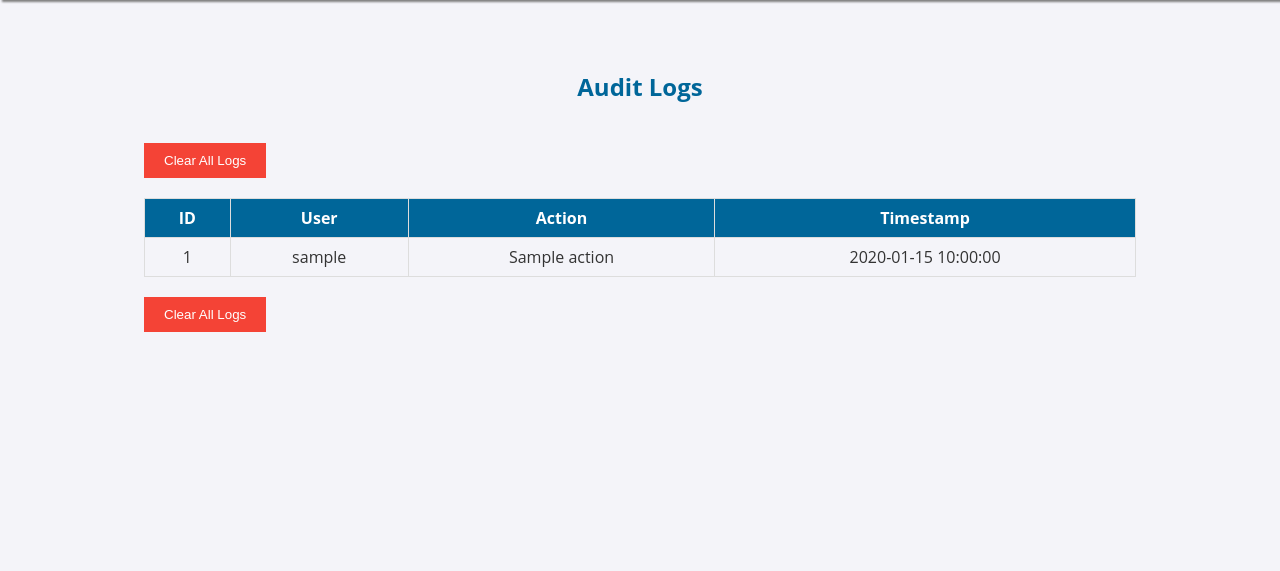
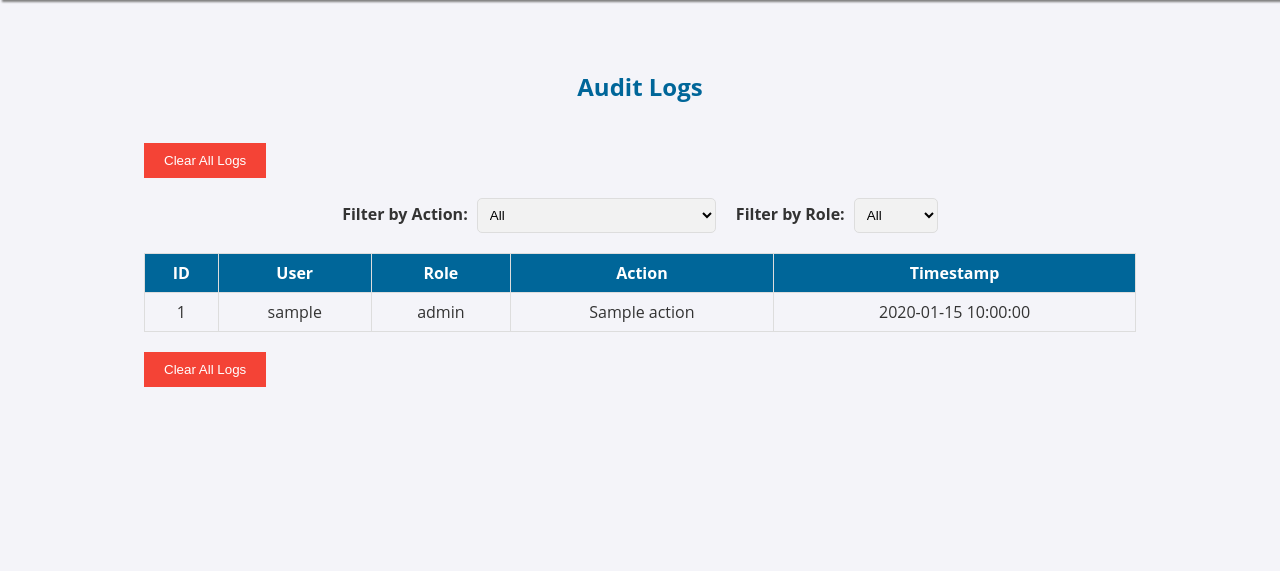
Before and after one commit to Jeremy-lwh/learnsafe-app, a Flask app: template templates/audit_logs.html in a window 1280 px wide. Shown: the part 110-681 px from the top of the page. Run offline with Flask 3, Linux system fonts and the light colour scheme; the visitor is signed in with stand-in values (Sample User, id 1); tables that the repository leaves empty or names only in its code hold one stand-in row (values such as "Sample post"); the template is opened without the code that fills it: most values are stand-ins (such as "Sample title", 1, 10 or a date in 2020); some libraries are stand-ins or nearby versions.

Commit message:
updates to app.py, audit_logs.html & files.html
added filter function for audit_logs and made some changes to how the logs show up on the page. added drm for pdf viewing (confidential)

```diff
--- a/app.py
+++ b/app.py
@@ -1,5 +1,5 @@
 import os
-from flask import Flask, render_template, request, redirect, url_for, session, flash, send_file
+from flask import Flask, render_template, request, redirect, url_for, session, flash, send_file, send_from_directory, Response
 from werkzeug.utils import secure_filename
 from werkzeug.exceptions import RequestEntityTooLarge
 from werkzeug.security import check_password_hash,generate_password_hash
@@ -18,7 +18,7 @@ app = Flask(__name__)
 app.config['SECRET_KEY'] = 'yoursecretkey'
 app.config['MYSQL_HOST'] = 'localhost'
 app.config['MYSQL_USER'] = 'root'
-app.config['MYSQL_PASSWORD'] = 'password'
+app.config['MYSQL_PASSWORD'] = 'Password1'
 app.config['MYSQL_DB'] = 'learnsafe'
 app.config['MYSQL_PORT'] = 3306
 
@@ -87,8 +87,7 @@ def ensure_directory_exists(directory):
     if not os.path.exists(directory):
         os.makedirs(directory)
 
-# Route: File upload
-# Route: File upload
+
 # Route: File upload
 @app.route('/upload', methods=['GET', 'POST'])
 def upload_file():
@@ -131,6 +130,14 @@ def upload_file():
                 flash(f'The file contains sensitive data and is awaiting admin approval for classification.')
                 return redirect(request.url)
             else:
+                try:
+                    # Log action
+                    user_id = session.get('user_id')
+                    username = session.get('username', 'Unknown')
+                    role = session.get('role', 'Unknown')
+                    log_action(user_id, username, role, "File Uploaded", None, filename)
+                except:
+                    flash(f"cant log")
                 # Ensure the permanent uploads directory exists
                 permanent_folder_path = os.path.join('static', 'uploads')
                 ensure_directory_exists(permanent_folder_path)  # Ensure permanent folder exists
@@ -177,6 +184,8 @@ def log_action(user_id, username, role, action, page_visited=None, file_name=Non
         print(f"Error logging action: {e}")
     finally:
         cur.close()
+
+
 # Middleware to log page visits
 @app.before_request
 def log_page_visit():
@@ -201,13 +210,20 @@ def audit_logs():
     try:
         # Fetch logs including username and role
         cur.execute("""
-            SELECT id, username, role, action, timestamp
+            SELECT id, username, role, action, page_visited, file_name, timestamp
             FROM access_logs
             ORDER BY timestamp DESC
         """)
+        ALLOWED_ROUTES = {"/upload", "/audit_logs", "/clear_audit_logs", "/admin",
+                          "/admin/preview/<int:file_id>", "/files", "/view_file/<int:file_id>", "/login", "/logout", "/"}  # Add valid routes here
+
         logs = [
-            {"id": row[0], "username": row[1], "role": row[2], "action": row[3], "timestamp": row[4]}
+            {"id": row[0], "username": row[1], "role": row[2], "action": row[3],
+             "route": row[4] if row[3] == "Page Visit" and row[4] in ALLOWED_ROUTES else None,  # Assign route only for "Page Visit"
+            "file": row[5] if "File" in row[3] else None,  # Assign file if "File" is part of the action
+            "timestamp": row[6]}
             for row in cur.fetchall()
+            if row[3] != "Page Visit" or (row[3] == "Page Visit" and row[4] in ALLOWED_ROUTES) # <-- Filter out invalid Page Visits
         ]
     except Exception as e:
         print(f"Error fetching logs: {e}")
@@ -322,13 +338,14 @@ def admin():
 
             flash('File rejected and deleted.')
 
+
+
         cur.close()
         return redirect(url_for('admin'))
 
     return render_template('admin.html', files=files_to_approve)
 
 
-# Route: Admin Preview (before approval/rejection)
 # Route: Admin Preview (before approval/rejection)
 from flask import send_file
 from werkzeug.utils import secure_filename
@@ -374,45 +391,53 @@ def preview_file(file_id):
         action = request.form.get('action')  # Should be either 'approve' or 'reject'
 
         if action == 'approve':
-            # Approve the file (move to permanent storage and update DB)
-            cur = mysql.connection.cursor()
-            cur.execute("UPDATE files SET status = 'Confidential' WHERE id = %s", (file_id,))
-            mysql.connection.commit()
-            cur.close()
-
-            flash('File approved as Confidential.')
-
             # Log the approval action
             log_action(user_id, username, role, "Approved File", None, file_name)
+            try:
+                # Approve the file (move to permanent storage and update DB)
+                cur = mysql.connection.cursor()
+                cur.execute("UPDATE files SET status = 'Confidential' WHERE id = %s", (file_id,))
+                mysql.connection.commit()
+                cur.close()
 
-            # Move file to final location and remove from temporary folder
-            perm_file_path = os.path.join(app.config['UPLOAD_FOLDER'], file_name)
-            os.rename(full_file_path, perm_file_path)
-            return redirect(url_for('admin'))
+                flash('File approved as Confidential.')
+
+                # Move file to final location and remove from temporary folder
+                perm_file_path = os.path.join(app.config['UPLOAD_FOLDER'], file_name)
+                os.rename(full_file_path, perm_file_path)
+                return redirect(url_for('admin'))
+
+            except Exception as e:
+                flash(f"Error approving file: {e}", 'error')
+                mysql.connection.rollback()  # Rollback in case of failure
+                return redirect(url_for('admin'))
 
         elif action == 'reject':
-            # Reject the file (delete from temporary storage and update DB)
-            cur = mysql.connection.cursor()
-            cur.execute("UPDATE files SET status = 'Rejected' WHERE id = %s", (file_id,))
-            mysql.connection.commit()
-            cur.close()
-
-            flash('File rejected.')
-
             # Log the rejection action
             log_action(user_id, username, role, "Rejected File", None, file_name)
+            try:
+                # Reject the file (delete from temporary storage and update DB)
+                cur = mysql.connection.cursor()
+                cur.execute("UPDATE files SET status = 'Rejected' WHERE id = %s", (file_id,))
+                mysql.connection.commit()
+                cur.close()
 
-            # Remove the rejected file from temporary folder
-            os.remove(full_file_path)
-            return redirect(url_for('admin'))
+                flash('File rejected.')
+
+                # Remove the rejected file from temporary folder
+                os.remove(full_file_path)
+                return redirect(url_for('admin'))
+
+            except Exception as e:
+                flash(f"Error rejecting file: {e}", 'error')
+                mysql.connection.rollback()  # Rollback if an error occurs
+                return redirect(url_for('admin'))
 
         else:
             flash('Invalid action!')
             return redirect(url_for('admin'))
 
     return send_file(full_file_path, as_attachment=False)
-
-
 
 
 
@@ -447,6 +472,62 @@ def files():
     return render_template('files.html', files=updated_files)
 
 
+
+@app.route('/delete_file/<int:file_id>', methods=['POST'])
+def delete_file(file_id):
+    try:
+        # Log details
+        user_id = session.get('user_id')
+        username = session.get('username', 'Unknown')
+        role = session.get('role', 'Unknown')
+
+        # Get the file details from the database
+        with mysql.connection.cursor() as cursor:
+            cursor.execute("SELECT file_path FROM files WHERE id = %s", (file_id,))
+            file = cursor.fetchone()
+
+            if file:
+                relative_file_path = file[0]  # Example: "uploads/file_name"
+                file_name = os.path.basename(relative_file_path)
+
+                # Convert to absolute path
+                base_upload_path = os.path.abspath("static/uploads")
+                file_path = os.path.join(base_upload_path, file_name)
+
+                # Check if file exists and delete
+                if os.path.isfile(file_path):
+                    try:
+                        os.remove(file_path)
+                        flash("File deleted successfully from filesystem!", "success")
+                    except OSError as e:
+                        flash(f"Error deleting file from disk: {str(e)}", "error")
+                        return redirect(url_for('files'))  # Stop execution if file deletion fails
+                else:
+                    flash(f"File not found on filesystem: {file_path}", "error")
+
+                # Delete the file entry from the database
+                cursor.execute("DELETE FROM files WHERE id = %s", (file_id,))
+                mysql.connection.commit()
+
+                # Log the action
+                log_action(user_id, username, role, "File Deleted", None, file_name)
+            else:
+                flash("File not found in database!", "error")
+
+    except Exception as e:
+        mysql.connection.rollback()
+        flash(f"Error deleting file: {str(e)}", "error")
+
+    return redirect(url_for('files'))
+
+
+
+
+#DRM
+# Set the secure files folder to the uploads directory
+app.config['SECURE_FILES_FOLDER'] = os.path.join(app.static_folder, 'uploads')
+
+
 @app.route('/view_file/<int:file_id>')
 def view_file(file_id):
     """View a file based on its ID."""
@@ -466,25 +547,35 @@ def view_file(file_id):
             log_action(user_id, username, role, "File Access Attempt", None, file_name)
             return "This file is awaiting approval."
 
-        # If the file is approved, construct the correct full file path
-        if status == 'Confidential' or status == 'Public':
-            if not file_path.startswith('uploads'):
-                full_file_path = os.path.join(app.static_folder, 'uploads', file_path)
-            else:
-                full_file_path = os.path.join(app.static_folder, file_path)
+        # Check for admin-only access for confidential files
+        if status == 'Confidential' and role != 'admin':
+            log_action(user_id, username, role, "Unauthorized File Access Attempt", None, file_name)
+            return f"You do not have permission to view this file. {role}", 403
+
+        # Construct the full file path securely
+        secure_folder = app.config['SECURE_FILES_FOLDER']
+        if not file_path.startswith('uploads'):
+            full_file_path = os.path.join(secure_folder, file_path)
         else:
-            return "File not found", 404
+            full_file_path = os.path.join(app.static_folder, file_path)
 
-        # If the file exists, log the action and send it as a response
+        # Check if the file exists
         if os.path.exists(full_file_path):
             log_action(user_id, username, role, "File Viewed", None, file_name)
-            return send_file(full_file_path, as_attachment=True)  # Send file as download
+
+            # DRM - Serve PDFs inline (open in browser)
+            if file_name.endswith('.pdf'):
+                if status == 'Confidential':
+                    return render_template("pdf_viewer.html", pdf_url=f"/static/{file_path}")
+                else:
+                    return send_file(full_file_path, as_attachment=True)  # Normal download for non-confidential PDFs
+            else:
+                return send_file(full_file_path, as_attachment=True)
+
         else:
-            return "File not found", 404
+            return "File not found.", 404
 
     return "File not found", 404
-
-
 
 
 
--- a/templates/audit_logs.html
+++ b/templates/audit_logs.html
@@ -22,17 +22,59 @@
                 <tr style="background-color: #f2f2f2;">
                     <th style="border: 1px solid #ddd; padding: 8px;">ID</th>
                     <th style="border: 1px solid #ddd; padding: 8px;">User</th>
+                    <th style="border: 1px solid #ddd; padding: 8px;">Role</th>
                     <th style="border: 1px solid #ddd; padding: 8px;">Action</th>
                     <th style="border: 1px solid #ddd; padding: 8px;">Timestamp</th>
                 </tr>
             </thead>
             <tbody>
+
+        <!--search filter-->
+
+        <div style="display: flex; justify-content: center; gap: 20px; margin: 20px 0;">
+            <div>
+                <label for="actionFilter" style="font-weight: bold; margin-right: 5px;">Filter by Action:</label>
+                <select id="actionFilter" style="padding: 8px; border: 1px solid #ddd; border-radius: 5px; background-color: #f2f2f2; cursor: pointer;">
+                    <option value="all">All</option>
+                    <option value="Page Visit">Page Visit</option>
+                    <option value="Approved File">Approved File</option>
+                    <option value="File Viewed">File Viewed</option>
+                    <option value="File Uploaded">File Uploaded</option>
+                    <option value="File Deleted">File Deleted</option>
+                    <option value="File Access Attempt">File Access Attempt</option>
+                    <option value="Previewed File">Previewed File</option>
+                    <option value="Rejected File">Rejected File</option>
+                    <option value="Unauthorized File Access Attempt">Unauthorized File Access Attempt</option>
+                    <option value="User Login">User Login</option>
+                </select>
+            </div>
+            <div>
+                <label for="roleFilter" style="font-weight: bold; margin-right: 5px;">Filter by Role:</label>
+                <select id="roleFilter" style="padding: 8px; border: 1px solid #ddd; border-radius: 5px; background-color: #f2f2f2; cursor: pointer;">
+                    <option value="all">All</option>
+                    <option value="Student">Student</option>
+                    <option value="Staff">Staff</option>
+                    <option value="Admin">Admin</option>
+                </select>
+            </div>
+        </div>
+
+
                 {% if logs and logs|length > 0 %}
                     {% for log in logs %}
                         <tr>
                             <td style="border: 1px solid #ddd; padding: 8px;">{{ log.id }}</td>
                             <td style="border: 1px solid #ddd; padding: 8px;">{{ log.username }}</td>
-                            <td style="border: 1px solid #ddd; padding: 8px;">{{ log.action }}</td>
+                            <td style="border: 1px solid #ddd; padding: 8px;">{{ log.role }}</td>
+                            <td style="border: 1px solid #ddd; padding: 8px;">
+                                {% if log.action == "Page Visit" and log.route %}
+                                    Page Visit: ({{ log.route if log.route else 'No route available' }})
+                                {% elif "File" in log.action %}
+                                    {{ log.action }}: ({{ log.file if log.file else 'No file available' }})
+                                {% else %}
+                                    {{ log.action }}
+                                {% endif %}
+                            </td>
                             <td style="border: 1px solid #ddd; padding: 8px;">{{ log.timestamp }}</td>
                         </tr>
                     {% endfor %}
@@ -54,4 +96,42 @@
 {% else %}
     <p style="text-align: center;">You do not have permission to access this page.</p>
 {% endif %}
+
+
+<!--javascript for filter-->
+<script>
+    document.addEventListener("DOMContentLoaded", function () {
+        const actionFilter = document.getElementById("actionFilter");
+        const roleFilter = document.getElementById("roleFilter");
+        const tableRows = document.querySelectorAll("tbody tr"); // Select all rows inside <tbody>
+
+        function filterLogs() {
+            const selectedAction = actionFilter.value;
+            const selectedRole = roleFilter.value;
+
+            tableRows.forEach(row => {
+                const action = row.cells[3]?.textContent.trim(); // Action column
+                const role = row.cells[2]?.textContent.trim();   // Role column
+
+                // Check if the action matches any of the selected action filters
+                const actionMatch = (selectedAction === "all" ||
+                                     action.includes(selectedAction));
+
+                // Check if the role matches the selected role filter
+                const roleMatch = (selectedRole === "all" || role.includes(selectedRole));
+
+                if (actionMatch && roleMatch) {
+                    row.style.display = "";  // Show row
+                } else {
+                    row.style.display = "none";  // Hide row
+                }
+            });
+        }
+
+        // Add event listeners to trigger filtering when a dropdown is changed
+        actionFilter.addEventListener("change", filterLogs);
+        roleFilter.addEventListener("change", filterLogs);
+    });
+</script>
+
 {% endblock %}
--- a/templates/files.html
+++ b/templates/files.html
@@ -25,6 +25,10 @@
                     {% elif file[5] == 'Public' %}
                         <a href="{{ file[2] }}" target="_blank">View</a>  <!-- file[2] is the public file path -->
                     {% endif %}
+                    |
+                    <form action="{{ url_for('delete_file', file_id=file[0]) }}" method="POST" style="display:inline;">
+                        <button type="submit" onclick="return confirm('Are you sure you want to delete this file?');">Delete</button>
+                    </form>
                 </td>
             </tr>
             {% endfor %}
```
